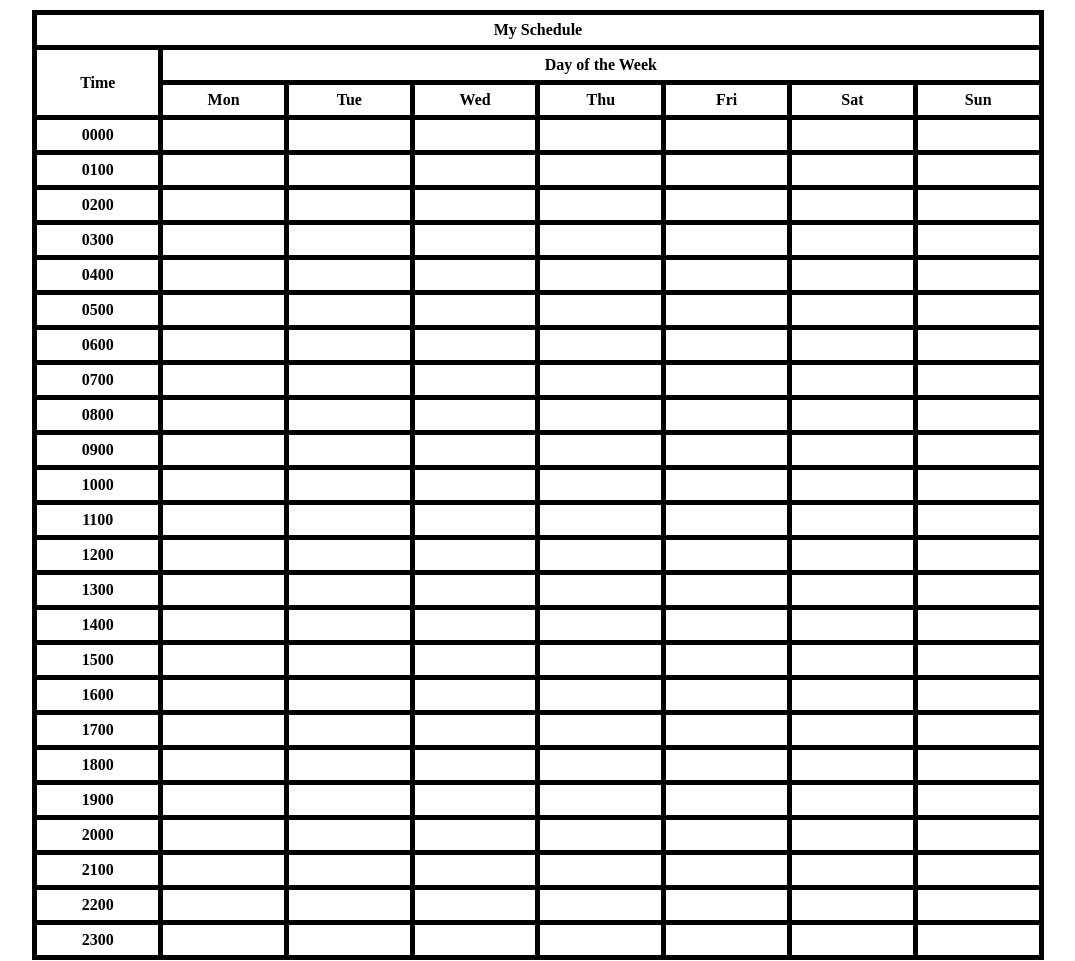
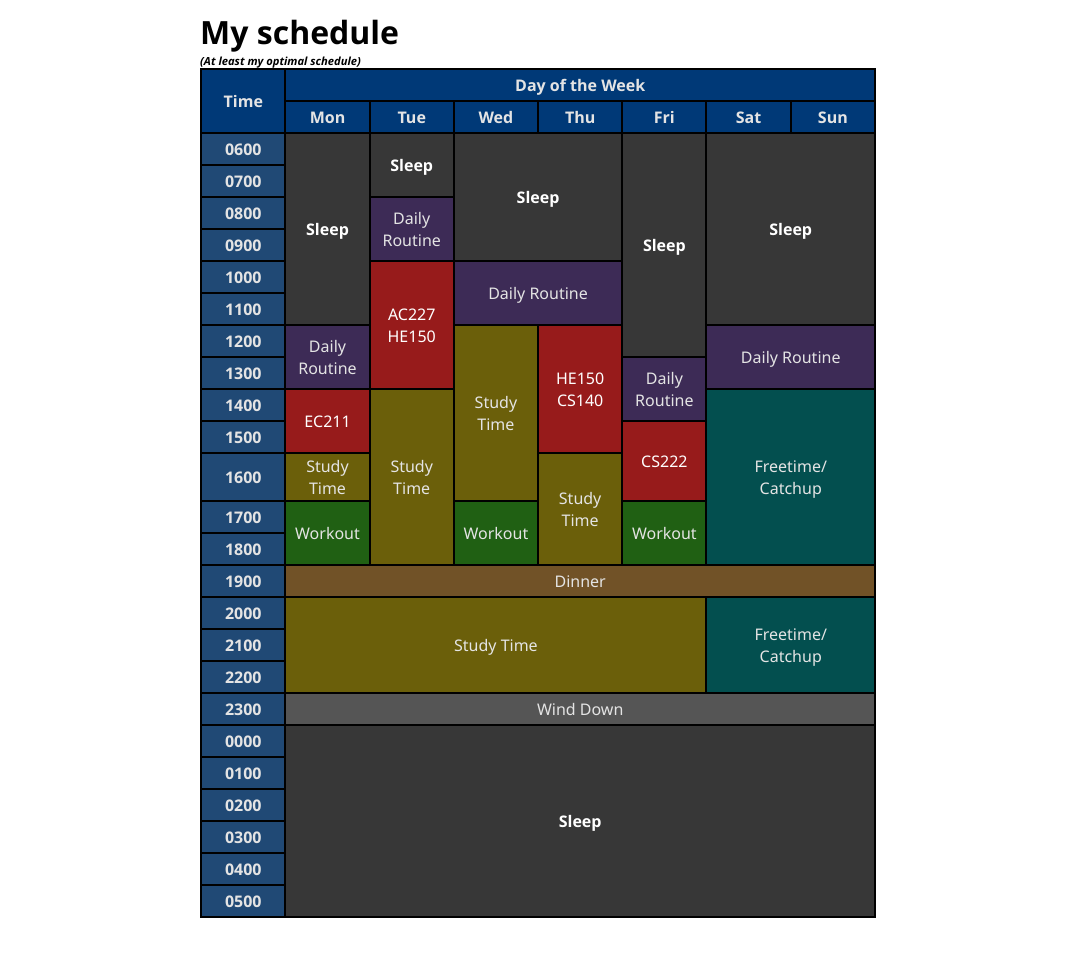
Before and after one commit to KPNMC2004/web-tables, a plain HTML site: page index.html in a window 1280 px wide. Shown: the whole page, without its empty margins (102-1177 px from the left). After the commit the page ends 928 px from the top, so only its background shows below. Drawn offline with Linux system fonts and the light colour scheme.

Commit message:
Various Changes and finalization

```diff
--- a/css/style.css
+++ b/css/style.css
@@ -1,25 +1,103 @@
+/* global variables */
+:root {
+    --primary-font: 'Segoe UI', Tahoma, Geneva, Verdana, sans-serif;
+    /* background col */
+    --primary-col: rgb(59, 147, 240);
+    --secondary-col: rgb(0, 57, 119);
+    --trinary-col: rgb(32, 73, 117);
+    /* text col */
+    --primary-text-col: rgb(228, 228, 228);
+    --primary-text-col-dark: #222222;
+}
+
+
+body {
+    width: 66%;
+    margin: auto;
+    font-family: var(--primary-font);
+    color: var(--primary-text-col);
+}
+
+
+/* table styling */
 table {
     margin: 10px auto;
     border-collapse: collapse;
-    border: 1px solid black;
     width: 80%;
+    background-color: var(--primary-col);
+}
 
+thead {
+    background-color: var(--secondary-col);
 }
 
 td, th {
-    border: 5px solid black;
+    border: 2px solid black;
     width: 5em;
     height: 1.75em;
+    text-align: center;
+    vertical-align: middle;
+}
+
+tbody > tr th {
+    background-color: var(--trinary-col);
+}
+
+    /* table caption */
+caption {
+    color: black;
+    font-size: 2em;
+    font-weight: bolder;
+    text-align: left;
+}
+
+caption::after {
+    display: block;
+    content: "(At least my optimal schedule)";
+    font-size: 0.35em;
+    font-style: italic;
+}
+
+/* styling by scheduled categories */
+.class {
+    background-color: rgb(151, 27, 27);
+    color: white;
+}
+
+.daily-routine {
+    background-color: rgb(61, 43, 86);
+}
+
+.dinner {
+    background-color: rgb(113, 82, 39);
+}
+
+.shower {
+    background-color: rgb(8, 100, 154);
+}
+
+.study-time {
+    background-color: rgb(107, 95, 10);
+}
+
+.workout {
+    background-color: rgb(32, 96, 19);
+}
+
+.freetime-or-catchup {
+    background-color: rgb(3, 79, 79);
+}
+
+.wind-down {
+    background-color: rgb(85, 85, 85);
 }
 
 .sleep {
-    background-color: gray;
+    background-color: rgb(55, 55, 55);
+    color: white;
+    font-weight: bolder;
 }
 
-.class {
-
+table tbody > tr:hover {
+    background-color: white;
 }
-
-.homework {
-
-}
--- a/index.html
+++ b/index.html
@@ -8,268 +8,128 @@
     <link rel="stylesheet" href="css/style.css">
 </head>
 <body>
-    <table>
+    <table class="schedule">
+        <caption>My schedule</caption>
         <thead>
-            <tr>
-                <th colspan="8">My Schedule</th>
-            </tr>
             <tr>
                 <th rowspan="2">Time</th>
                 <th colspan="7">Day of the Week</th>
             </tr>
             <tr>
-                <th>Mon</th>
-                <th>Tue</th>
-                <th>Wed</th>
-                <th>Thu</th>
-                <th>Fri</th>
-                <th>Sat</th>
-                <th>Sun</th>
+                <th class="mon">Mon</th>
+                <th class="tue">Tue</th>
+                <th class="wed">Wed</th>
+                <th class="thu">Thu</th>
+                <th class="fri">Fri</th>
+                <th class="sat">Sat</th>
+                <th class="sun">Sun</th>
             </tr>
         </thead>
 
         <tbody>
             <tr>
+                <th>0600</th>
+                <td class="sleep" rowspan="6">Sleep</td>
+                <td class="sleep" rowspan="2">Sleep</td>
+                <td class="sleep" rowspan="4" colspan="2">Sleep</td>
+                <td class="sleep" rowspan="7">Sleep</td>
+                <td class="sleep" rowspan="6" colspan="2">Sleep</td>
+            </tr>
+
+            <tr>
+                <th>0700</th>
+            </tr>
+            <tr>
+                <th>0800</th>
+                <td class="daily-routine" rowspan="2">Daily Routine</td>
+            </tr>
+            <tr>
+                <th>0900</th>
+            </tr>
+            <tr>
+                <th>1000</th>
+                <td class="class" rowspan="4">AC227 <br> HE150</td>
+                <td class="daily-routine" rowspan="2" colspan="2">Daily Routine</td>
+            </tr>
+            <tr>
+                <th>1100</th>
+            </tr>
+            <tr>
+                <th>1200</th>
+                <td class="daily-routine" rowspan="2">Daily Routine</td>
+                <td class="study-time" rowspan="5">Study Time</td>
+                <td class="class" rowspan="4">HE150 <br> CS140</td>
+                <td class="daily-routine" colspan="2" rowspan="2">Daily Routine</td>
+            </tr>
+            <tr>
+                <th>1300</th>
+                <td class="daily-routine" rowspan="2">Daily Routine</td>
+            </tr>
+            <tr>
+                <th>1400</th>
+                <td class="class" rowspan="2">EC211</td>
+                <td class="study-time" rowspan="5">Study Time</td>
+                <td class="freetime-or-catchup" rowspan="5" colspan="2">Freetime/ <br> Catchup</td>
+            </tr>
+            <tr>
+                <th>1500</th>
+                <td class="class" rowspan="2">CS222</td>
+
+            </tr>
+            <tr>
+                <th>1600</th>
+                <td class="study-time">Study Time</td>
+                <td class="study-time" rowspan="3">Study Time</td>
+            </tr>
+            <tr>
+                <th>1700</th>
+                <td class="workout" rowspan="2">Workout</td>
+                <td class="workout" rowspan="2">Workout</td>
+                <td class="workout" rowspan="2">Workout</td>
+            </tr>
+            <tr>
+                <th>1800</th>
+            </tr>
+            <tr>
+                <th>1900</th>
+                <td class="dinner" colspan="7">Dinner</td>
+            </tr>
+            <tr>
+                <th>2000</th>
+                <td class="study-time" colspan="5" rowspan="3">Study Time</td>
+                <td class="freetime-or-catchup" rowspan="3" colspan="2">Freetime/ <br> Catchup</td>
+            </tr>
+            <tr>
+                <th>2100</th>
+            </tr>
+            <tr>
+                <th>2200</th>
+            </tr>
+            <tr>
+                <th>2300</th>
+                <td class="wind-down" colspan="7">Wind Down</td>
+
+            </tr>
+            <tr>
                 <th>0000</th>
-                <td></td>
-                <td></td>
-                <td></td>
-                <td></td>
-                <td></td>
-                <td></td>
-                <td></td>
+                <td class="sleep" rowspan="6" colspan="7">Sleep</td>
+
             </tr>
             <tr>
                 <th>0100</th>
-                <td></td>
-                <td></td>
-                <td></td>
-                <td></td>
-                <td></td>
-                <td></td>
-                <td></td>
             </tr>
             <tr>
                 <th>0200</th>
-                <td></td>
-                <td></td>
-                <td></td>
-                <td></td>
-                <td></td>
-                <td></td>
-                <td></td>
             </tr>
             <tr>
                 <th>0300</th>
-                <td></td>
-                <td></td>
-                <td></td>
-                <td></td>
-                <td></td>
-                <td></td>
-                <td></td>
             </tr>
             <tr>
                 <th>0400</th>
-                <td></td>
-                <td></td>
-                <td></td>
-                <td></td>
-                <td></td>
-                <td></td>
-                <td></td>
             </tr>
             <tr>
                 <th>0500</th>
-                <td></td>
-                <td></td>
-                <td></td>
-                <td></td>
-                <td></td>
-                <td></td>
-                <td></td>
             </tr>
-            <tr>
-                <th>0600</th>
-                <td></td>
-                <td></td>
-                <td></td>
-                <td></td>
-                <td></td>
-                <td></td>
-                <td></td>
-            </tr>
-            <tr>
-                <th>0700</th>
-                <td></td>
-                <td></td>
-                <td></td>
-                <td></td>
-                <td></td>
-                <td></td>
-                <td></td>
-            </tr>
-            <tr>
-                <th>0800</th>
-                <td></td>
-                <td></td>
-                <td></td>
-                <td></td>
-                <td></td>
-                <td></td>
-                <td></td>
-            </tr>
-            <tr>
-                <th>0900</th>
-                <td></td>
-                <td></td>
-                <td></td>
-                <td></td>
-                <td></td>
-                <td></td>
-                <td></td>
-            </tr>
-            <tr>
-                <th>1000</th>
-                <td></td>
-                <td></td>
-                <td></td>
-                <td></td>
-                <td></td>
-                <td></td>
-                <td></td>
-            </tr>
-            <tr>
-                <th>1100</th>
-                <td></td>
-                <td></td>
-                <td></td>
-                <td></td>
-                <td></td>
-                <td></td>
-                <td></td>
-            </tr>
-            <tr>
-                <th>1200</th>
-                <td></td>
-                <td></td>
-                <td></td>
-                <td></td>
-                <td></td>
-                <td></td>
-                <td></td>
-            </tr>
-            <tr>
-                <th>1300</th>
-                <td></td>
-                <td></td>
-                <td></td>
-                <td></td>
-                <td></td>
-                <td></td>
-                <td></td>
-            </tr>
-            <tr>
-                <th>1400</th>
-                <td></td>
-                <td></td>
-                <td></td>
-                <td></td>
-                <td></td>
-                <td></td>
-                <td></td>
-            </tr>
-            <tr>
-                <th>1500</th>
-                <td></td>
-                <td></td>
-                <td></td>
-                <td></td>
-                <td></td>
-                <td></td>
-                <td></td>
-            </tr>
-            <tr>
-                <th>1600</th>
-                <td></td>
-                <td></td>
-                <td></td>
-                <td></td>
-                <td></td>
-                <td></td>
-                <td></td>
-            </tr>
-            <tr>
-                <th>1700</th>
-                <td></td>
-                <td></td>
-                <td></td>
-                <td></td>
-                <td></td>
-                <td></td>
-                <td></td>
-            </tr>
-            <tr>
-                <th>1800</th>
-                <td></td>
-                <td></td>
-                <td></td>
-                <td></td>
-                <td></td>
-                <td></td>
-                <td></td>
-            </tr>
-            <tr>
-                <th>1900</th>
-                <td></td>
-                <td></td>
-                <td></td>
-                <td></td>
-                <td></td>
-                <td></td>
-                <td></td>
-            </tr>
-            <tr>
-                <th>2000</th>
-                <td></td>
-                <td></td>
-                <td></td>
-                <td></td>
-                <td></td>
-                <td></td>
-                <td></td>
-            </tr>
-            <tr>
-                <th>2100</th>
-                <td></td>
-                <td></td>
-                <td></td>
-                <td></td>
-                <td></td>
-                <td></td>
-                <td></td>
-            </tr>
-            <tr>
-                <th>2200</th>
-                <td></td>
-                <td></td>
-                <td></td>
-                <td></td>
-                <td></td>
-                <td></td>
-                <td></td>
-            </tr>
-            <tr>
-                <th>2300</th>
-                <td></td>
-                <td></td>
-                <td></td>
-                <td></td>
-                <td></td>
-                <td></td>
-                <td></td>
-            </tr>
-
         </tbody>
     </table>
 </body>
```
